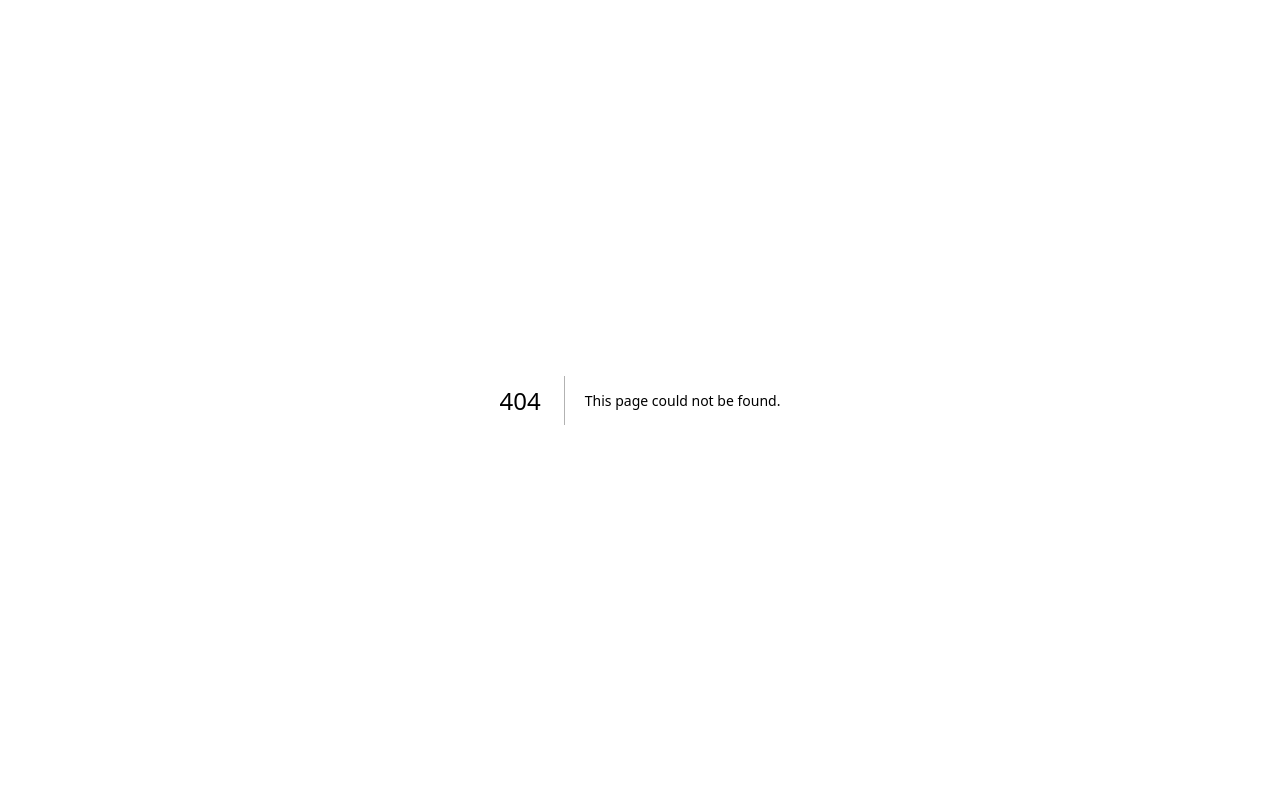
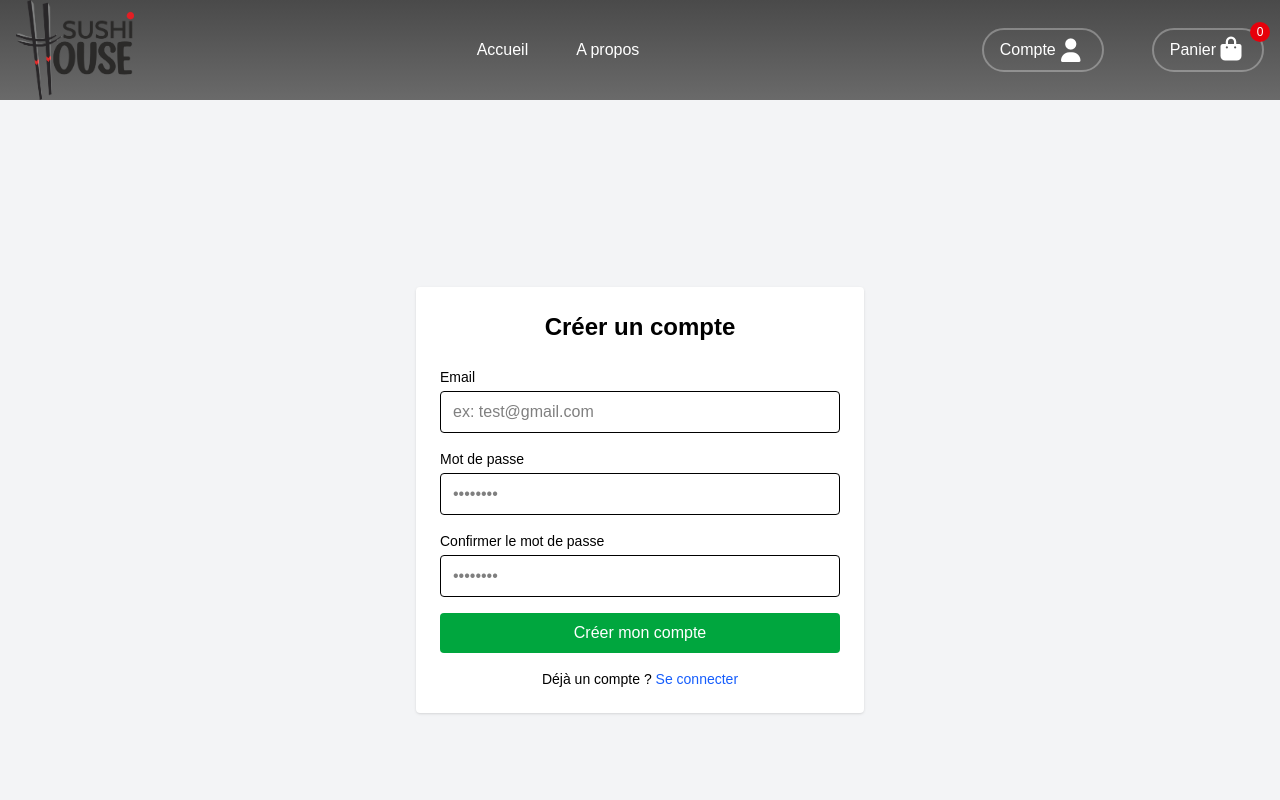
Before and after one commit to DavidLi760/SiteWeb, a Next.js app in the folder restaurant-app/: page /signin in a window 1280 px wide. Before the commit this address had no page. Shown: the top 800 px of the page. Built offline with nearby package versions, Linux system fonts and the light colour scheme.

Commit message:
register

```diff
--- a/restaurant-app/app/account/page.tsx
+++ b/restaurant-app/app/account/page.tsx
@@ -80,7 +80,7 @@ export default function AccountPage() {
         {/* Optional register */}
         <p className="text-sm text-center mt-4">
           Pas de compte ?{" "}
-          <Link href="/register" className="text-blue-600 hover:underline">
+          <Link href="/signin" className="text-blue-600 hover:underline">
             Créer un compte
           </Link>
         </p>
--- /dev/null
+++ b/restaurant-app/app/api/register/route.ts
@@ -0,0 +1,48 @@
+import { NextRequest, NextResponse } from "next/server";
+import nodemailer from "nodemailer";
+import crypto from "crypto";
+
+export async function POST(req: NextRequest) {
+  try {
+    const { email, password } = await req.json();
+
+    // Génère un token unique
+    const token = crypto.randomUUID();
+
+    // Ici tu enregistreras l'utilisateur dans ta base de données
+    // avec verified = false et le token
+
+    const transporter = nodemailer.createTransport({
+      service: "gmail",
+      auth: {
+        user: process.env.EMAIL_USER,
+        pass: process.env.EMAIL_PASS,
+      },
+    });
+
+    await transporter.sendMail({
+      from: process.env.EMAIL_USER,
+      to: email,
+      subject: "Confirmation de votre compte",
+      html: `
+        <h2>Bienvenue !</h2>
+        <p>Cliquez sur le lien ci-dessous pour confirmer votre adresse :</p>
+
+        <a href="http://localhost:3000/api/verify?token=${token}">
+          Confirmer mon compte
+        </a>
+      `,
+    });
+
+    return NextResponse.json({
+      success: true,
+      message: "Email envoyé",
+    });
+
+  } catch (error) {
+    return NextResponse.json(
+      { success: false },
+      { status: 500 }
+    );
+  }
+}
--- /dev/null
+++ b/restaurant-app/app/api/verify/route.ts
@@ -0,0 +1,20 @@
+import { NextRequest, NextResponse } from "next/server";
+
+export async function GET(req: NextRequest) {
+
+  const token = req.nextUrl.searchParams.get("token");
+
+  if (!token) {
+    return NextResponse.json(
+      { message: "Token invalide" },
+      { status: 400 }
+    );
+  }
+
+  // Chercher le token dans la base de données
+  // Si trouvé :
+  // verified = true
+  // token = null
+
+  return NextResponse.redirect(new URL("/account", req.url));
+}
--- /dev/null
+++ b/restaurant-app/app/signin/page.tsx
@@ -0,0 +1,130 @@
+"use client";
+
+import { useState } from "react";
+import Link from "next/link";
+import Navbar from "../../components/Navbar";
+import Footer from "../../components/Footer";
+
+export default function SigninPage() {
+  const [email, setEmail] = useState("");
+  const [password, setPassword] = useState("");
+  const [confirmPassword, setConfirmPassword] = useState("");
+
+  const handleSubmit = async (e: React.FormEvent) => {
+  e.preventDefault();
+
+  if (password !== confirmPassword) {
+    alert("Les mots de passe ne correspondent pas.");
+    return;
+  }
+
+  try {
+    const res = await fetch("/api/register", {
+      method: "POST",
+      headers: {
+        "Content-Type": "application/json",
+      },
+      body: JSON.stringify({
+        email,
+        password,
+      }),
+    });
+
+    const data = await res.json();
+
+    if (data.success) {
+      alert("Compte créé ! Vérifie ton email pour confirmer ton adresse.");
+    } else {
+      alert("Erreur lors de la création du compte.");
+    }
+
+  } catch (error) {
+    console.error(error);
+    alert("Impossible de contacter le serveur.");
+  }
+};
+
+  return (
+    <>
+      <Navbar />
+
+      <div className="min-h-screen flex items-center justify-center bg-gray-100 px-4">
+        <div className="w-full max-w-md bg-white p-6 rounded shadow">
+
+          <h1 className="text-2xl font-bold mb-6 text-center">
+            Créer un compte
+          </h1>
+
+          <form onSubmit={handleSubmit} className="space-y-4">
+
+            <div>
+              <label className="block text-sm mb-1">
+                Email
+              </label>
+
+              <input
+                type="email"
+                className="w-full border rounded px-3 py-2"
+                value={email}
+                onChange={(e) => setEmail(e.target.value)}
+                placeholder="ex: test@gmail.com"
+                required
+              />
+            </div>
+
+            <div>
+              <label className="block text-sm mb-1">
+                Mot de passe
+              </label>
+
+              <input
+                type="password"
+                className="w-full border rounded px-3 py-2"
+                value={password}
+                onChange={(e) => setPassword(e.target.value)}
+                placeholder="••••••••"
+                required
+              />
+            </div>
+
+            <div>
+              <label className="block text-sm mb-1">
+                Confirmer le mot de passe
+              </label>
+
+              <input
+                type="password"
+                className="w-full border rounded px-3 py-2"
+                value={confirmPassword}
+                onChange={(e) => setConfirmPassword(e.target.value)}
+                placeholder="••••••••"
+                required
+              />
+            </div>
+
+            <button
+              type="submit"
+              className="w-full bg-green-600 text-white py-2 rounded hover:bg-green-700"
+            >
+              Créer mon compte
+            </button>
+
+          </form>
+
+          <p className="text-sm text-center mt-4">
+            Déjà un compte ?{" "}
+            <Link
+              href="/account"
+              className="text-blue-600 hover:underline"
+            >
+              Se connecter
+            </Link>
+          </p>
+
+        </div>
+      </div>
+
+      <Footer />
+    </>
+  );
+}
--- a/restaurant-app/package.json
+++ b/restaurant-app/package.json
@@ -11,12 +11,14 @@
   "dependencies": {
     "@fortawesome/fontawesome-free": "^7.2.0",
     "next": "16.2.6",
+    "nodemailer": "^9.0.3",
     "react": "19.2.4",
     "react-dom": "19.2.4"
   },
   "devDependencies": {
     "@tailwindcss/postcss": "^4",
     "@types/node": "^20",
+    "@types/nodemailer": "^8.0.1",
     "@types/react": "^19",
     "@types/react-dom": "^19",
     "eslint": "^9",
```
Also changed, not shown: 1 other file (tests, documents, lock files or other folders).
